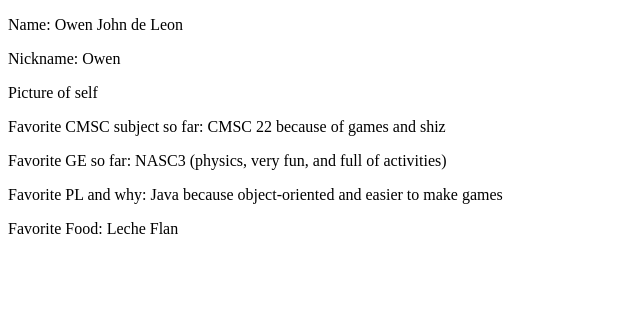
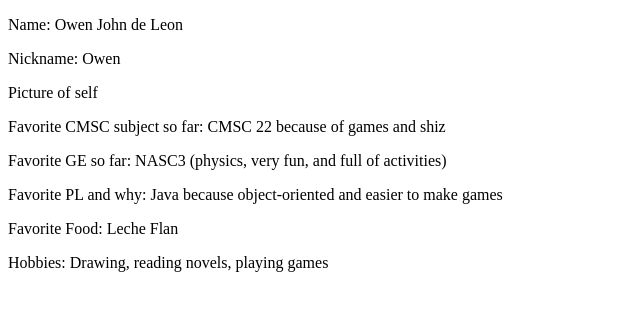
Before and after one commit to ocdeleon/ocdeleon.github.io, a plain HTML site: page index.html in a window 1280 px wide. Shown: the whole page, without its empty margins (0-640 px from the left). Drawn offline with Linux system fonts and the light colour scheme.

Commit message:
hobbies added

```diff
--- a/index.html
+++ b/index.html
@@ -11,6 +11,7 @@
 	<p>Favorite GE so far: NASC3 (physics, very fun, and full of activities)</p>
 	<p>Favorite PL and why: Java because object-oriented and easier to make games</p>
 	<p>Favorite Food: Leche Flan</p>
+	<p>Hobbies: Drawing, reading novels, playing games </p>
 
 </body>
 </html>
```
